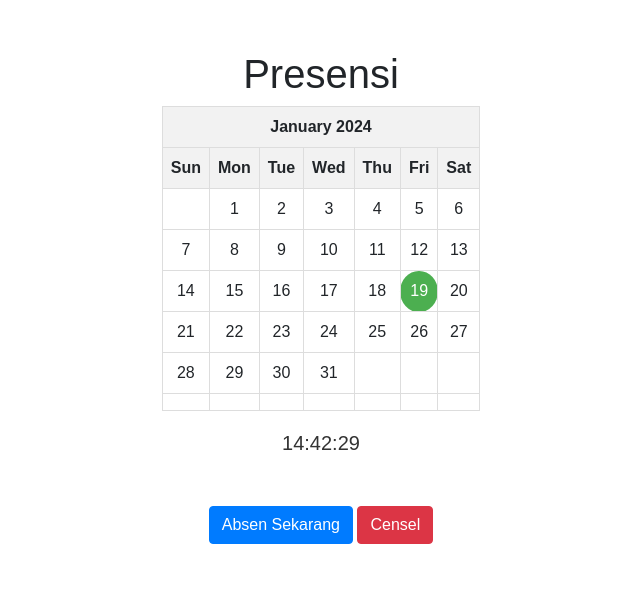
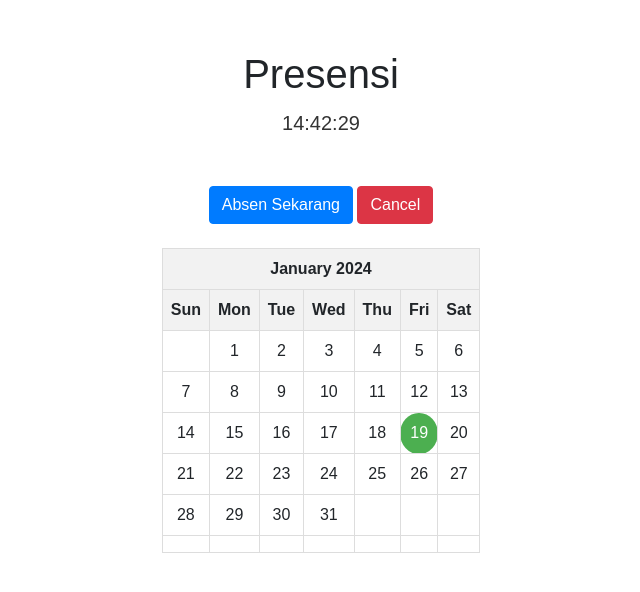
Before and after one commit to alinurd/penggajianKaryawan, a CodeIgniter app: the page made by application/views/pegawai/presensi.php in a window 1280 px wide. Shown: the top 592 px of the page, without its empty margins (319-959 px from the left). Run offline with CodeIgniter, Linux system fonts and the light colour scheme; some libraries are stand-ins or nearby versions.

Commit message:
tinggal rapihkan view nya

```diff
--- a/application/views/pegawai/presensi.php
+++ b/application/views/pegawai/presensi.php
@@ -51,7 +51,7 @@ th {
                 <h1>Presensi</h1>
                 <!-- Tampilan Kalender -->
 
-                <div id="calendar"></div>
+
                 <div id="jam"></div>
                 <br>
 
@@ -61,9 +61,11 @@ th {
                     <button type="submit" class="btn btn-primary">Absen Sekarang</button>
                     <a class="btn btn-danger" href="<?php echo base_url('pegawai/dashboard') ?>">
                         <i class="fas fa-fw fa-tachometer-alt"></i>
-                        <span>Censel</span>
+                        <span>Cancel</span>
                     </a>
                 </form>
+                <br>
+                <div id="calendar"></div>
             </center>
         </div>
     </div>
```
